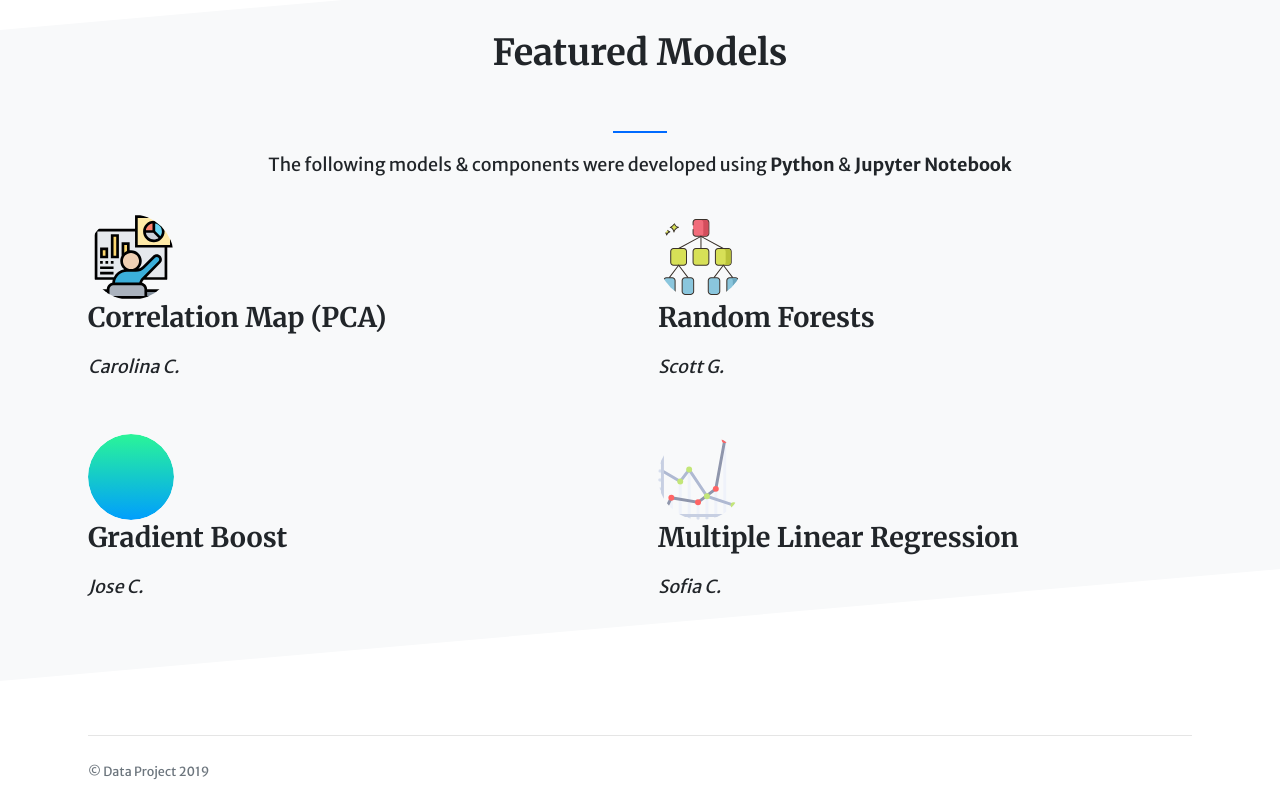
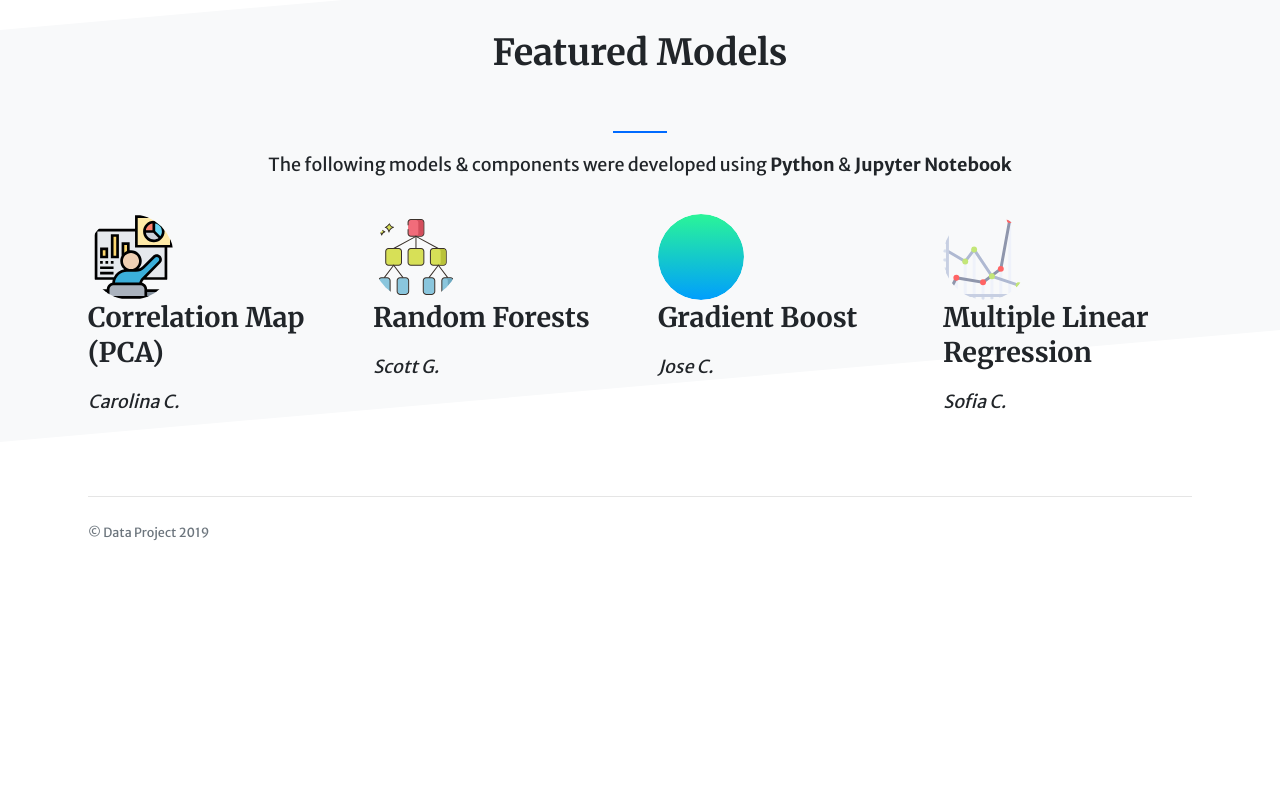
Before and after one commit to MrScottGregory/Happiness_ML_Study, a plain HTML site: page models.html in a window 1280 px wide. Shown: the part 769-1569 px from the top of the page. After the commit the page ends 1330 px from the top, so only its background shows below. Drawn offline with Linux system fonts and the light colour scheme.

Commit message:
updated model page

```diff
--- a/models.html
+++ b/models.html
@@ -85,10 +85,10 @@
         <hr class="sep border-primary" role="presentation">
              <!--Seperator-->
 
-        <p class="my-2 text-center">The following models &amp; components were developed using <b>Python</b> &amp; <b>Jupyter Notebook</b>
+        <p class="my-2 text-center">The following models &amp; components were developed using <b>Python</b> &amp; <b>Jupyter Notebook</b></p>
            <div class="d-flex justify-content-center">
             <div class="row py-4">
-                <div class="col-sm-6 col-lg-6 mb-4 mb-md-5">
+                <div class="col-sm-3">
                     <div class="pr-lg-3">
                         <a href="carolina.html">
                         <img class="avatar avatar-lg" src="img/ml_avatars/correlation.svg" alt="correlation">
@@ -97,7 +97,7 @@
                         <p class="mb-md-0"><i>Carolina C.</i></p>
                     </div>
                 </div>
-                <div class="col-sm-6 col-lg-6 mb-4 mb-md-5">
+                <div class="col-sm-3">
                     <div class="pr-lg-3">
                         <a href="scott.html">
                         <img class="avatar avatar-lg" src="img/ml_avatars/decision-tree.svg" alt="Random Forests">
@@ -106,7 +106,7 @@
                         <p class="mb-md-0"><i>Scott G.</i></p>
                     </div>
                 </div>
-                <div class="col-sm-6 col-lg-6 mb-4 mb-md-5">
+                <div class="col-sm-3">
                     <div class="pr-lg-3">
                         <a href="jose.html">
                         <img class="avatar avatar-lg" src="img/ml_avatars/gradient_boost.svg" alt="Gradient Boost">
@@ -125,7 +125,7 @@
                         <p class="mb-md-0"><i>Scott G.</i></p>
                     </div>
                 </div> -->
-                <div class="col-sm-6 col-lg-6 mb-3 mb-md-5">
+                <div class="col-sm-3">
                     <div class="pr-lg-3">
                         <a href="sofia.html">
                         <img class="avatar avatar-lg" src="img/ml_avatars/multi_linear_reg.svg" alt="Multiple Linear Reg">
@@ -146,7 +146,7 @@
                 </div> -->
             </div>
           </div>
-        </p>
+
         </section>
     </div>
 
```
